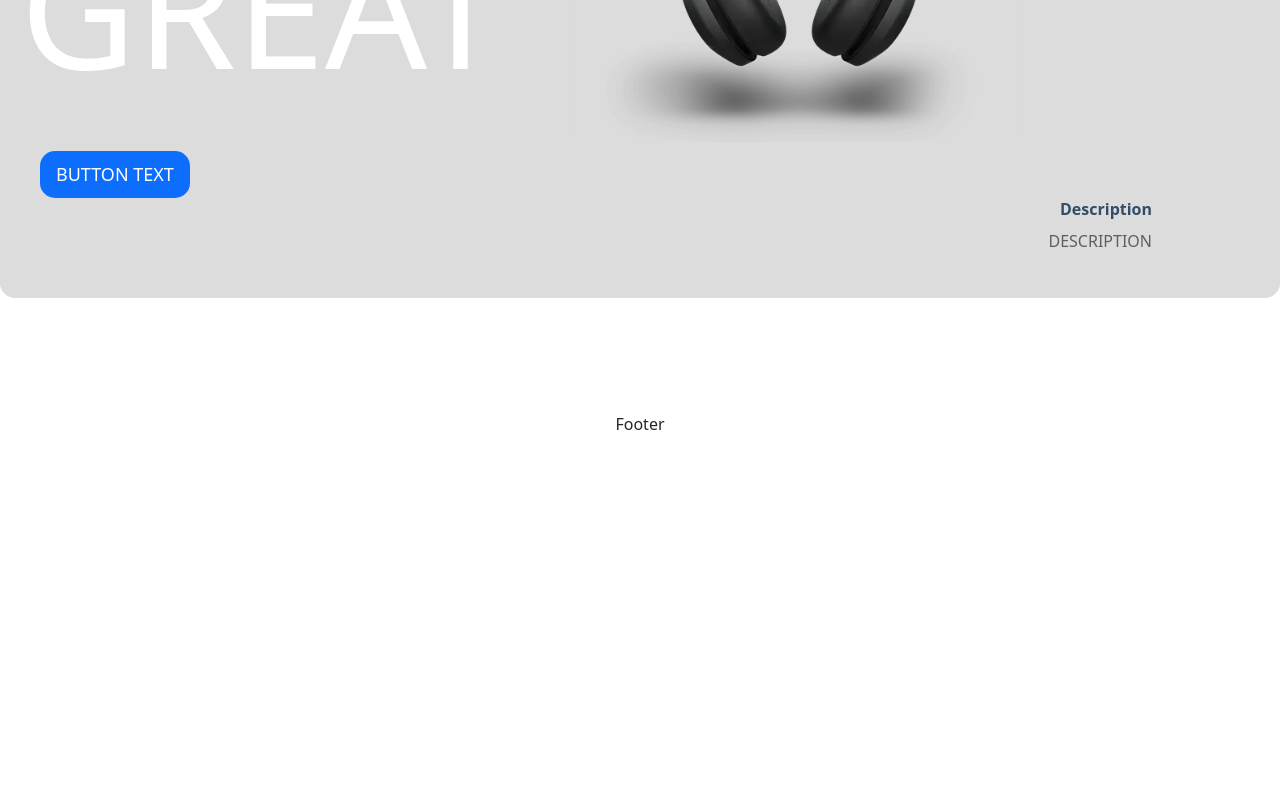
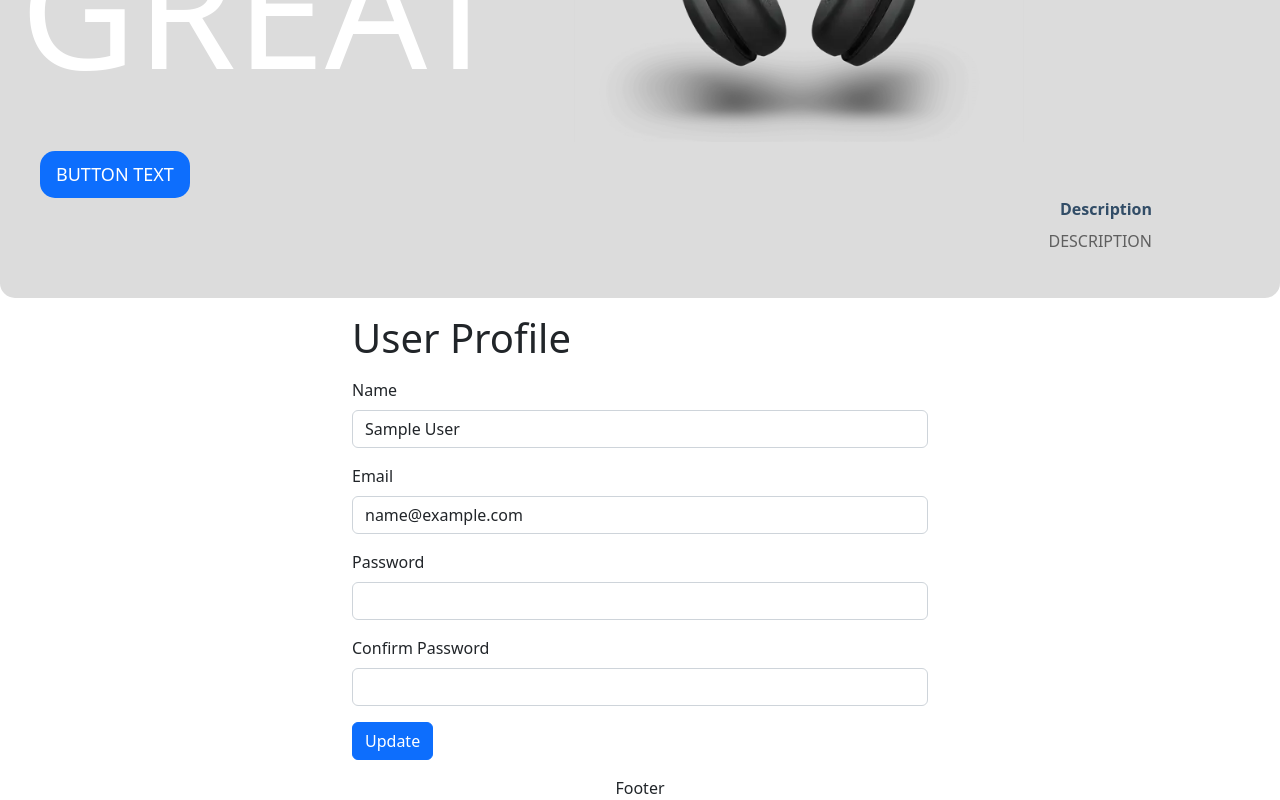
Before and after one commit to Marconio-dos-Santos/App-mern-stack, a React (Create React App) app in the folder frontend/: page /profile in a window 1280 px wide. Shown: the part 364-1164 px from the top of the page. Before the commit the page ends 800 px from the top, so only its background shows below. Built offline with nearby package versions, Linux system fonts and the light colour scheme; sample sign-in values are in the browser's storage.

Commit message:
ProfileScreen

```diff
--- a/frontend/src/App.js
+++ b/frontend/src/App.js
@@ -15,6 +15,7 @@
 import PlaceOrderScreen from "./pages/PlaceOrderScreen";
 import OrderScreen from "./pages/OrderScreen";
 import OrderHistoryScreen from "./pages/OrderHistoryScreen";
+import ProfileScreen from "./pages/ProfileScreen";
 
 function App() {
   return (
@@ -30,6 +31,7 @@
               <Route path="/cart" element={<CartScreen />} />
               <Route path="/signin" element={<SigninScreen />} />
               <Route path="/signup" element={<SignupScreen />} />
+              <Route path="/profile" element={<ProfileScreen />} />
               <Route path="/shipping" element={<ShippingAddressScreen />} />
               <Route path="/placeorder" element={<PlaceOrderScreen />} />
               <Route path="/order/:id" element={<OrderScreen />}></Route>
--- a/frontend/src/components/Header.js
+++ b/frontend/src/components/Header.js
@@ -19,6 +19,7 @@
     localStorage.removeItem("userInfo");
     localStorage.removeItem("shippingAddress");
     localStorage.removeItem("paymentMethod");
+    window.location.href = '/signin';
   };
   return (
     <header>
--- a/frontend/src/pages/ProfileScreen.js
+++ b/frontend/src/pages/ProfileScreen.js
@@ -0,0 +1,104 @@
+import React, { useContext, useReducer, useState } from 'react';
+import Form from 'react-bootstrap/Form';
+import Button from 'react-bootstrap/Button';
+import { Store } from '../Store';
+import { toast } from 'react-toastify';
+import { getError } from '../utils';
+import axios from 'axios';
+
+const reducer = (state, action) => {
+  switch (action.type) {
+    case 'UPDATE_REQUEST':
+      return { ...state, loadingUpdate: true };
+    case 'UPDATE_SUCCESS':
+      return { ...state, loadingUpdate: false };
+    case 'UPDATE_FAIL':
+      return { ...state, loadingUpdate: false };
+
+    default:
+      return state;
+  }
+};
+    const ProfileScreen = () => {
+    const { state, dispatch: ctxDispatch } = useContext(Store);
+    const { userInfo } = state;
+    const [name, setName] = useState(userInfo.name);
+    const [email, setEmail] = useState(userInfo.email);
+    const [password, setPassword] = useState('');
+    const [confirmPassword, setConfirmPassword] = useState('');
+
+    const [{ loadingUpdate }, dispatch] = useReducer(reducer, {
+      loadingUpdate: false,
+    });
+
+    const submitHandler = async (e) => {
+      e.preventDefault();
+      try {
+        const { data } = await axios.put(
+          '/api/users/profile',
+          {
+            name,
+            email,
+            password,
+          },
+          {
+            headers: { Authorization: `Bearer ${userInfo.token}` },
+          }
+        );
+        dispatch({
+          type: 'UPDATE_SUCCESS',
+        });
+        ctxDispatch({ type: 'USER_SIGNIN', payload: data });
+        localStorage.setItem('userInfo', JSON.stringify(data));
+        toast.success('User updated successfully');
+      } catch (err) {
+        dispatch({
+          type: 'FETCH_FAIL',
+        });
+        toast.error(getError(err));
+      }
+    };
+
+    return (
+      <div className="container small-container">
+        <h1 className="my-3">User Profile</h1>
+        <form onSubmit={submitHandler}>
+          <Form.Group className="mb-3" controlId="name">
+            <Form.Label>Name</Form.Label>
+            <Form.Control
+              value={name}
+              onChange={(e) => setName(e.target.value)}
+              required
+            />
+          </Form.Group>
+          <Form.Group className="mb-3" controlId="name">
+            <Form.Label>Email</Form.Label>
+            <Form.Control
+              type="email"
+              value={email}
+              onChange={(e) => setEmail(e.target.value)}
+              required
+            />
+          </Form.Group>
+          <Form.Group className="mb-3" controlId="password">
+            <Form.Label>Password</Form.Label>
+            <Form.Control
+              type="password"
+              onChange={(e) => setPassword(e.target.value)}
+            />
+          </Form.Group>
+          <Form.Group className="mb-3" controlId="password">
+            <Form.Label>Confirm Password</Form.Label>
+            <Form.Control
+              type="password"
+              onChange={(e) => setConfirmPassword(e.target.value)}
+            />
+          </Form.Group>
+          <div className="mb-3">
+            <Button type="submit">Update</Button>
+          </div>
+        </form>
+      </div>
+    );
+  }
+  export default ProfileScreen;
```
Also changed, not shown: 1 other file (tests, documents, lock files or other folders).
